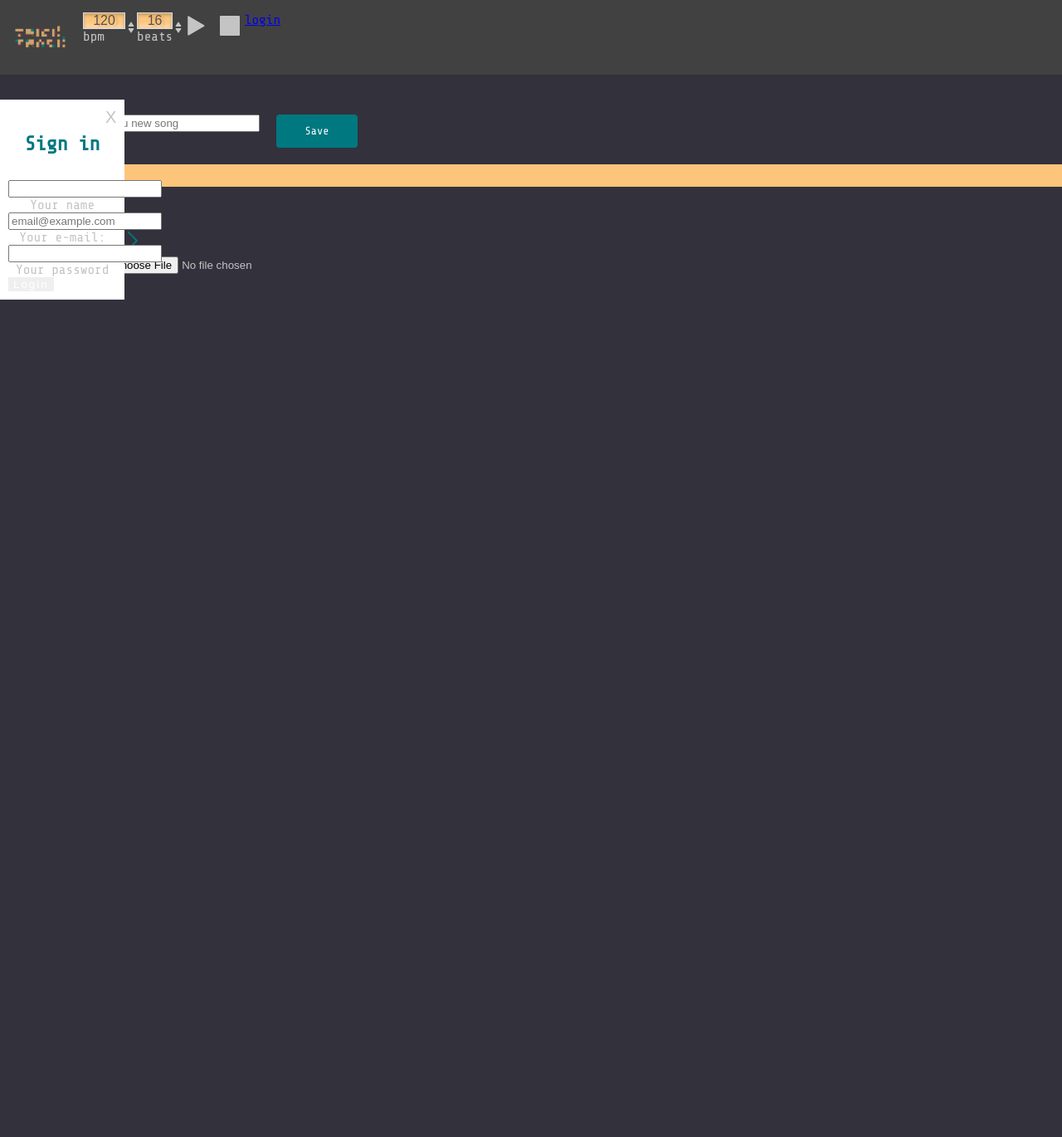
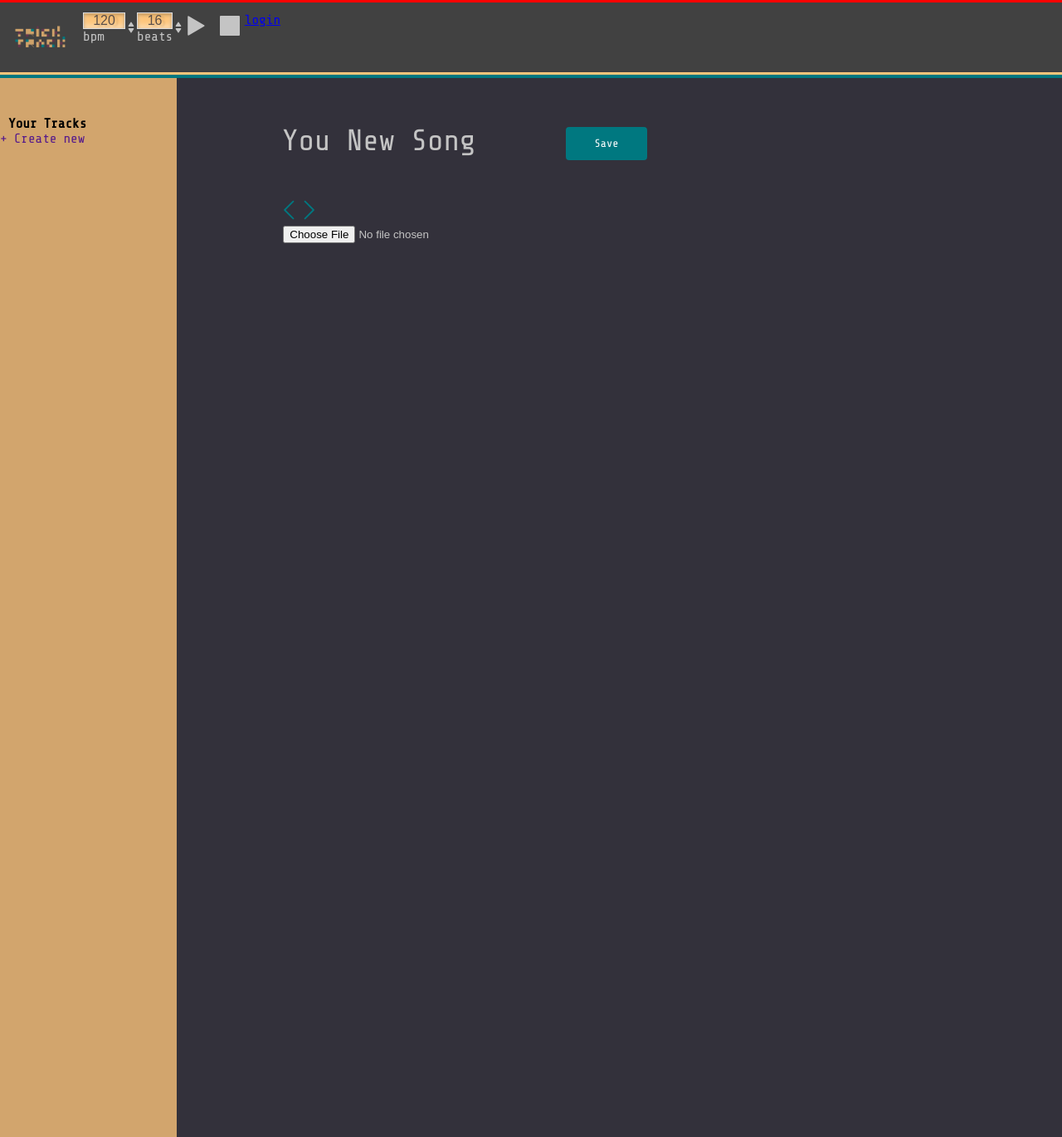
Before and after one commit to Trick-Track/trick-track, a Django app: page / in a window 1280 px wide. Shown: the whole page at 83% size. Before the commit the page ends 361 px from the top, so only its background shows below. Run offline with Django 3.2, Linux system fonts and the light colour scheme; style sheets or scripts are compiled from the project's sources; parts of the project's set-up code (start-up, migrations or seed data) failed here and were passed over.

Commit message:
add styles

```diff
--- a/daw/templates/daw/index.html
+++ b/daw/templates/daw/index.html
@@ -5,7 +5,6 @@
     <meta charset="utf-8">
     <!--<meta name="viewport" content="width=device-width, initial-scale=1">-->
     <title>trick-track</title>
-      <!-- <link rel="stylesheet" href="./style.css">  -->
 
       <script defer src={% static "main.js" %}></script><link href={% static "main.css" %} rel="stylesheet"></head>
   </head>
@@ -57,13 +56,18 @@
           <div class="app__user">
             <a class="app__user-link" href="/accounts/login"> login
             </a>
-
-
-            <!-- <button type="button" class="user__button user__button--logout" id="logout" value="logout"></button>  -->
-          </div>
           </div>
 
 
+        </div>
+
+        <div class="app__main">
+          <article class="app__projects">
+            <h2 class="app__projects-heading">Your&ensp;tracks</h2>
+            <a href="" class="app__projects-link">+&ensp;Create&ensp;new</a>
+          </article>
+
+          <div>
             <div class="app__project">
               <h2 class="visually-hidden">Saving the project</h2>
               <div class="app__project-name">
@@ -71,12 +75,6 @@
               </div>
               <button type="submit" class="save-button">save</button>
             </div>
-
-        <article class="app__projects">
-          <h2 class="app__projects-heading">Your tracks</h2>
-        </article>
-
-
 
             <div class="sequencer__wrapper">
               <div class="sequencer__slider-toggles slider__buttons">
@@ -89,8 +87,8 @@
               <div class="sequencer__upload">
                 <input type="file" name="sample" id="sample" accept="audio/mp3, audio/wav">
               </div>
-
-
+            </div>
+          </div>
         </div>
 
       </section>
@@ -128,11 +126,10 @@
       </li>
     </template>
 
-
     <template id="success">
       <div class="success__wrapper">
         <div class="success">
-        <p class="success__message">Your project has been successfully saved</p>
+          <p class="success__message">Your&ensp;project&ensp;has&ensp;been&ensp;successfully&ensp;saved</p>
         </div>
       </div>
     </template>
--- a/frontend/source/sass/blocks/app-header.scss
+++ b/frontend/source/sass/blocks/app-header.scss
@@ -3,6 +3,26 @@
     display: flex;
     background-color: #414141;
     padding-top: 15px;
+
+    &::before {
+        content: "";
+        position: absolute;
+        width: 100%;
+        height: 4px;
+        background-color: red;
+        top: -1px;
+        left: 0;
+    }
+
+    &::after {
+        content: "";
+        position: absolute;
+        width: 100%;
+        height: 4px;
+        background-color: $sandy;
+        bottom: -1px;
+        left: 0;
+    }
 }
 
 .app_logo {
--- /dev/null
+++ b/frontend/source/sass/blocks/app-main.scss
@@ -0,0 +1,16 @@
+.app__main {
+    position: relative;
+    display: grid;
+    grid-template-columns: 1fr 5fr;
+    height: 100%;
+
+    &::before {
+        content: "";
+        position: absolute;
+        width: 100%;
+        height: 4px;
+        background-color: $aquamarine;
+        top: 0;
+        left: 0;
+    }
+}
--- a/frontend/source/sass/blocks/article.scss
+++ b/frontend/source/sass/blocks/article.scss
@@ -1,3 +1,22 @@
 .app__projects  {
-    background-color: $sandy;
+    grid-column: 1;
+    grid-row-start: 1;
+    grid-row-end: -1;
+    height: 100vw;
+    background-color: rgba(253, 197, 123, 0.79);
+    color: $black;
 }
+
+.app__projects-heading {
+    margin: 0;
+    padding: 0;
+    font-size: 16px;
+    margin-top: 50px;
+    margin-left: 10px;
+    line-height: 18px;
+    text-transform: capitalize;
+}
+
+.app__projects-link {
+    text-decoration: none;
+}
--- a/frontend/source/sass/blocks/modal.scss
+++ b/frontend/source/sass/blocks/modal.scss
@@ -1,4 +1,5 @@
 .modal {
+  display: none;
   position: fixed;
   text-align: center;
    top: 120px;
--- a/frontend/source/sass/blocks/project.scss
+++ b/frontend/source/sass/blocks/project.scss
@@ -4,20 +4,10 @@
     display: flex;
 }
 
-.app__heading {
-    margin: 0;
-    padding: 0;
-    color: $grey;
-    text-transform: capitalize;
-    font-size: 36px;
-
-    // &:hover {
-    //     text-shadow: 1px 1px 2px black, 0 0 1em $sandy;
-    // }
-}
 
 .save-button {
     margin-left: 20px;
+    margin-top: 15px;
     background-color: $aquamarine;
     display: flex;
     justify-content: center;
--- a/frontend/source/sass/global/global.scss
+++ b/frontend/source/sass/global/global.scss
@@ -79,3 +79,33 @@ img {
     cursor: pointer;
   }
 }
+
+input[type=text] {
+  border: none;
+  background-color: transparent;
+  color: $grey;
+  font-size: 25px;
+  min-width: 250px;
+  height: 50px;
+  padding: 10px;
+
+
+
+  &::placeholder {
+    font-family: 'Share Tech Mono', 'Arial', monospace;
+    color: $grey;
+    text-transform: capitalize;
+    font-size: 36px;
+    padding-left: 10px;
+  }
+
+  &:hover {
+    border: 1px solid red;
+  }
+
+
+  &:hover::placeholder,
+  &:focus::placeholder {
+    color: red;
+  }
+}
--- a/frontend/source/sass/style.sass
+++ b/frontend/source/sass/style.sass
@@ -12,3 +12,4 @@
 @import './blocks/messages.scss'
 @import './blocks/article.scss'
 @import './blocks/modal.scss'
+@import './blocks/app-main.scss'
```
Also changed, not shown: frontend/source/js/index.js (+2 -5 lines), frontend/source/js/project.js (+19 -1 lines). Lines whose indentation alone changed are shown as unchanged.
